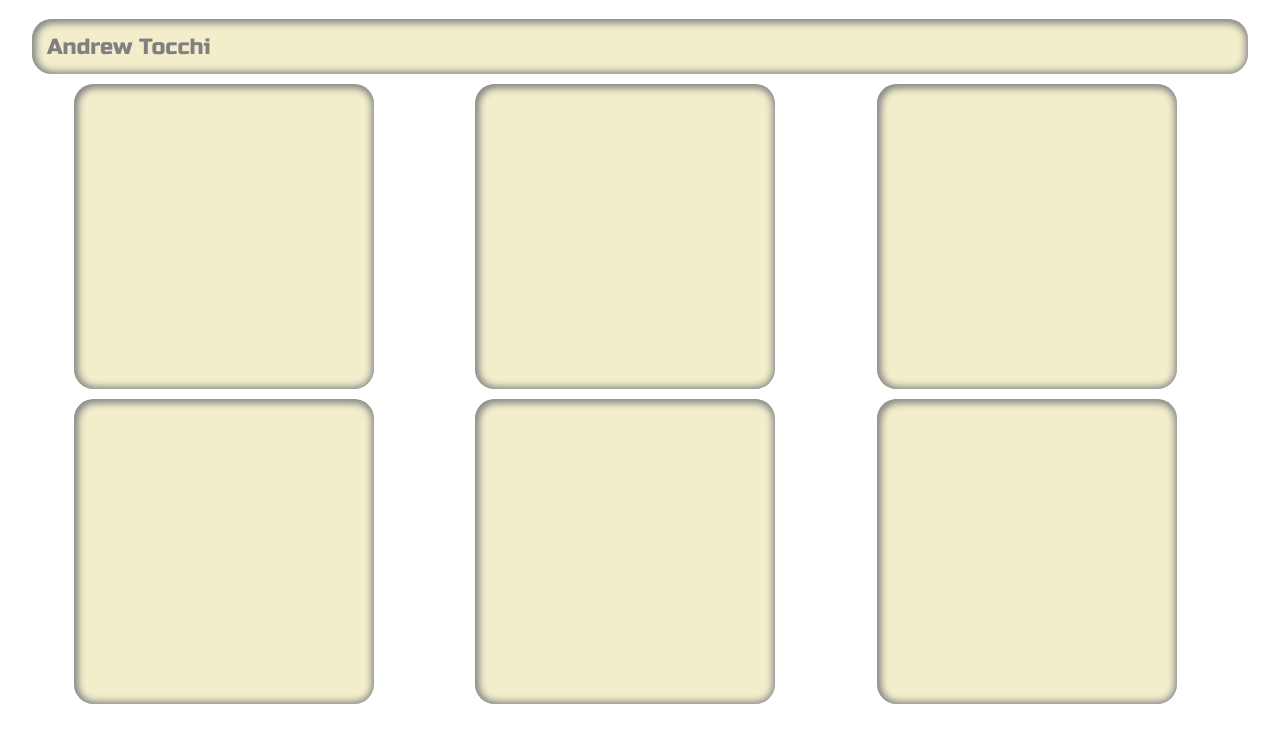
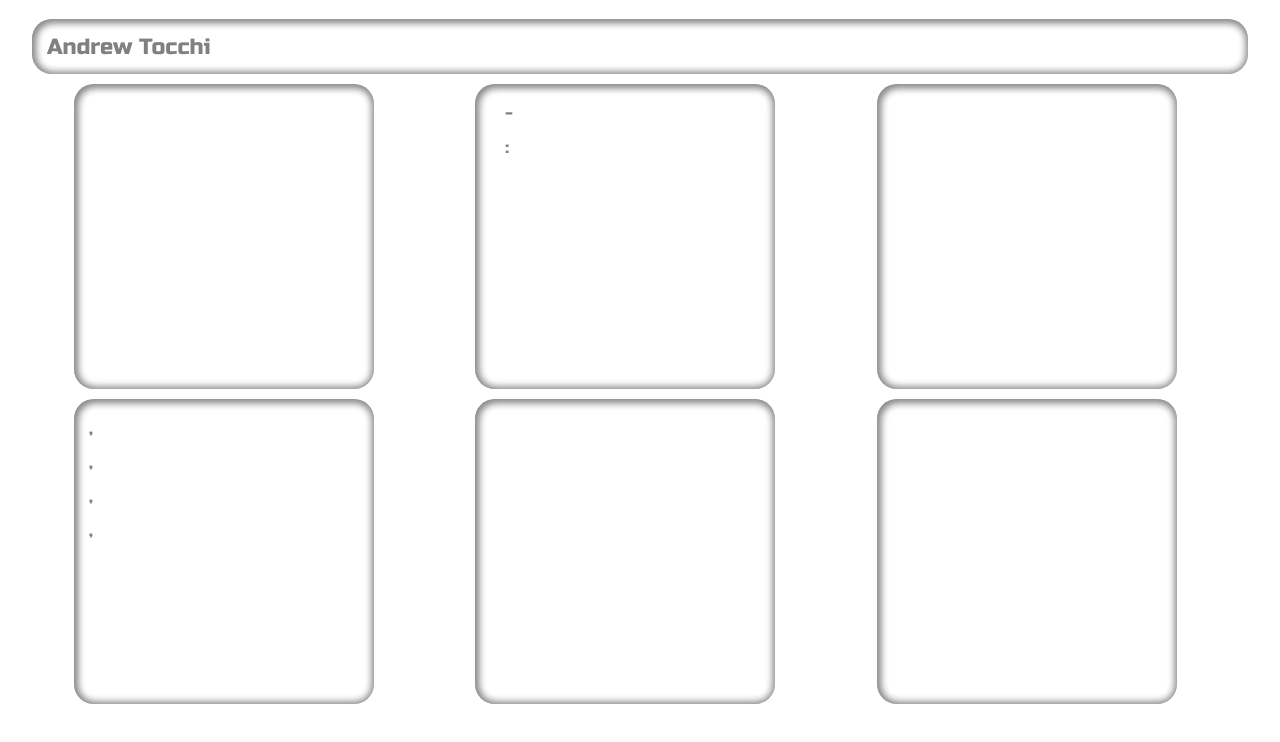
Before and after one commit to atocchi/portfoliov2, a React (Create React App) app in the folder frontend/: page / in a window 1280 px wide. Shown: the top 742 px of the page. Built offline with nearby package versions, Linux system fonts and the light colour scheme.

Commit message:
parity local with remote

```diff
--- a/frontend/src/components/body.jsx
+++ b/frontend/src/components/body.jsx
@@ -1,8 +1,7 @@
 import React, { useState, useEffect } from 'react';
 import {MainPage, Box, Text, Container, Column} from './styles';
 import NavBar from './navBar';
-
-
+let data = '<div> bepis </div>'
 
 function Body() {
  const [box, setBox] = useState('Click Here to Load Current Resume from GIST')
@@ -44,13 +43,39 @@ function Body() {
                 <Text>{gist.phone}</Text>
             </Box>
             <Box>
+                <Text>
                 { gist.lang.map((key,value) =>
-                    <Text>{key}</Text>
+                   `${key}, `
                 ) }
+                </Text>
+                <Text>
+                { gist.db.map((key,value) =>
+                   `${key}, `
+                ) }
+                </Text>
+                <Text>
+                { gist.framework.map((key,value) =>
+                   `${key}, `
+                ) }
+                </Text>
+                <Text>
+                { gist.other.map((key,value) =>
+                   `${key}, `
+                ) }
+                </Text>
             </Box>
             </Column>
             <Column>
-            <Box></Box>
+            <Box>
+
+                { gist.education.map((key,value) =>
+                <Text>
+                   <Text>{key.degree} - {key.year}</Text>
+                   <Text>{key.college}: {key.location}</Text>
+                </Text>
+                ) }
+
+            </Box>
             <Box></Box>
             </Column>
             <Column>
--- a/frontend/src/components/styles.jsx
+++ b/frontend/src/components/styles.jsx
@@ -30,7 +30,7 @@ import styled from 'styled-components';
     margin-left: 2.5%;
     maring-right: 2.5%;
     height: 50px;
-    background-color: #f2eecb;
+    background-color: #ffffff;
     display: flex;
     flex-direction: row;
     padding-top: 5px;
@@ -49,7 +49,7 @@ import styled from 'styled-components';
     height: 300px;
     width: 300px;
     padding-top: 5px;
-    background-color: #f2eecb;
+    background-color: #ffffff;
     border-radius: 20px;
     box-shadow: inset 1px 1px 9px 1px #888888,
     inset 1px 1px 9px 1px #888888;
```
